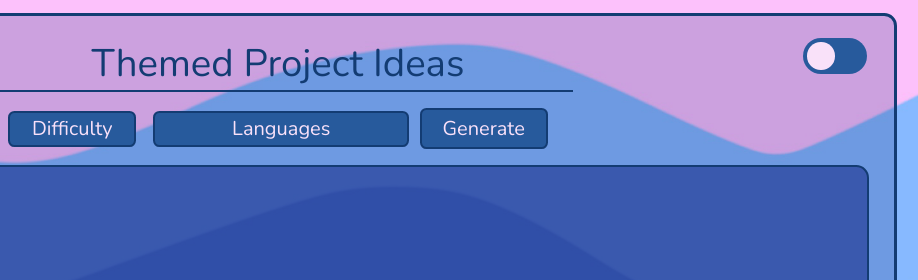
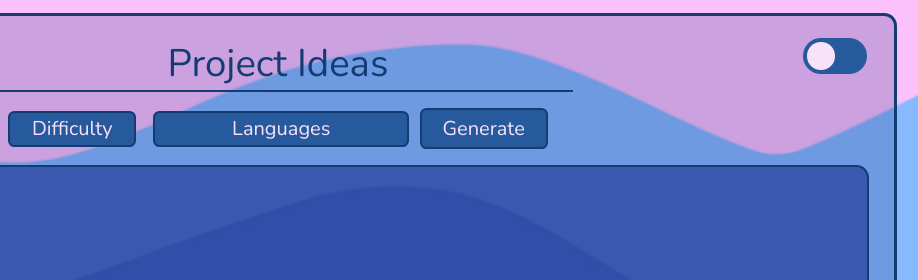
Before and after one commit to maahibatra/High-Seas-Project-Ideas, a website: page public/index.html in a window 1280 px wide. Shown: the top 280 px of the page, 362-1280 px from the left. Drawn offline with nearby package versions, Linux system fonts and the light colour scheme.

Commit message:
minor changes

```diff
--- a/public/index.html
+++ b/public/index.html
@@ -13,7 +13,7 @@
     <div class="webpage">
 
         <img src="hslogo.svg" alt="High Seas Hack Club Logo" width="25%" class="logo">
-        <div class="header">Themed Project Ideas</div>
+        <div class="header">Project Ideas</div>
 
         <div class="toggle">
             <label class="switch">
```
